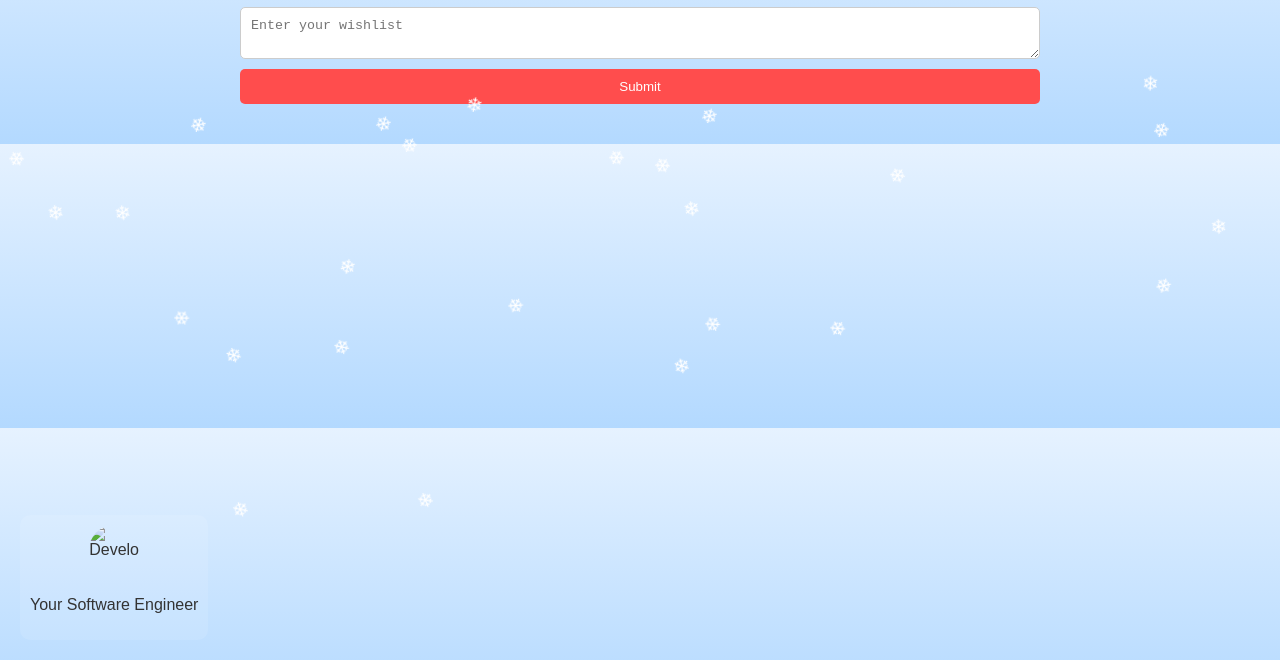
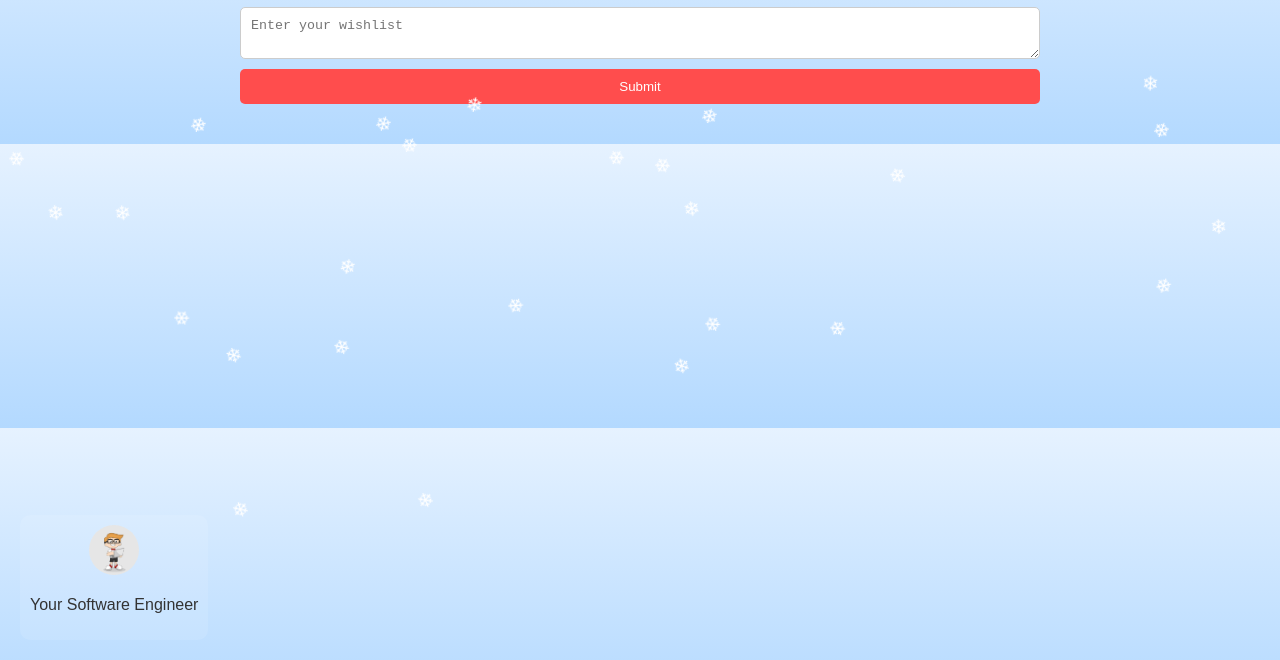
Before and after one commit to YsaacDeclines/christmas-gift-exchange, a website: page public/index.html in a window 1280 px wide. Shown: the part 140-800 px from the top of the page. Drawn offline with Linux system fonts and the light colour scheme; no server answers.

Commit message:
Update index.html

```diff
--- a/public/index.html
+++ b/public/index.html
@@ -23,7 +23,7 @@
     </button>
 
     <div id="developerInfo">
-        <img src="developer.jpg" alt="Developer" id="developerImage">
+        <img src="developer.png" alt="Developer" id="developerImage">
         <p>Your Software Engineer</p>
         <p id="developerName" class="hidden">zackk</p>
     </div>
```
